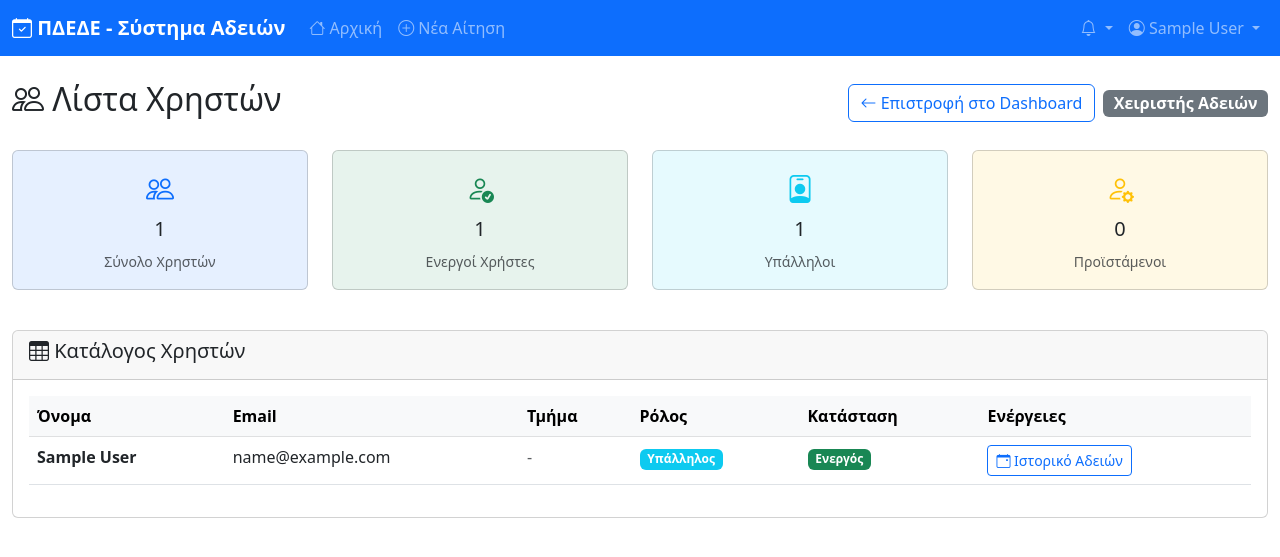
After one commit to apettas/adeies5, a Django app: page /leaves/users/ in a window 1280 px wide. The commit adds this page. Shown: the top 557 px of the page. Run offline with Django 5.2, Linux system fonts and the light colour scheme; the visitor is signed in with stand-in values (Sample User, id 1); data comes from the database, SQL or seed files in the repository; data that the repository does not hold is empty; some libraries are stand-ins or nearby versions.

Commit message:
22-06-2025 α

```diff
--- a/leaves/urls.py
+++ b/leaves/urls.py
@@ -20,6 +20,8 @@ urlpatterns = [
     path('handler/', views.HandlerDashboardView.as_view(), name='handler_dashboard'),
     path('complete/<int:pk>/', views.complete_leave_request, name='complete_leave_request'),
     path('reject-handler/<int:pk>/', views.reject_leave_request_by_handler, name='reject_leave_request_by_handler'),
+    path('users/', views.UsersListView.as_view(), name='users_list'),
+    path('user/<int:user_id>/history/', views.UserLeaveHistoryView.as_view(), name='user_leave_history'),
 
     # Detail view
     path('detail/<int:pk>/', views.LeaveRequestDetailView.as_view(), name='leave_request_detail'),
--- a/leaves/views.py
+++ b/leaves/views.py
@@ -15,6 +15,9 @@ from .models import LeaveRequest, LeaveType, SecureFile
 from .forms import LeaveRequestForm
 from .crypto_utils import SecureFileHandler, FileAccessController
 from notifications.utils import create_notification
+from django.contrib.auth import get_user_model
+
+User = get_user_model()
 
 
 class EmployeeDashboardView(LoginRequiredMixin, ListView):
@@ -56,7 +59,7 @@ class CreateLeaveRequestView(LoginRequiredMixin, CreateView):
     def get_success_url(self):
         """Ανακατεύθυνση στο κατάλληλο dashboard ανάλογα με τον ρόλο"""
         user = self.request.user
-        if user.is_leave_handler():
+        if user.is_leave_handler:
             return reverse_lazy('leaves:handler_dashboard')
         elif user.is_department_manager():
             return reverse_lazy('leaves:manager_dashboard')
@@ -295,7 +298,7 @@ class HandlerDashboardView(LoginRequiredMixin, ListView):
     paginate_by = 10
 
     def dispatch(self, request, *args, **kwargs):
-        if not request.user.is_leave_handler():
+        if not request.user.is_leave_handler:
             raise PermissionDenied("Δεν έχετε δικαίωμα πρόσβασης σε αυτή τη σελίδα.")
         return super().dispatch(request, *args, **kwargs)
 
@@ -321,10 +324,76 @@ class HandlerDashboardView(LoginRequiredMixin, ListView):
         return context
 
 
+class UsersListView(LoginRequiredMixin, ListView):
+    """Λίστα όλων των χρηστών για χειριστή αδειών"""
+    model = User
+    template_name = 'leaves/users_list.html'
+    context_object_name = 'users'
+    paginate_by = 20
+
+    def dispatch(self, request, *args, **kwargs):
+        if not request.user.is_leave_handler:
+            raise PermissionDenied("Δεν έχετε δικαίωμα πρόσβασης σε αυτή τη σελίδα.")
+        return super().dispatch(request, *args, **kwargs)
+
+    def get_queryset(self):
+        return User.objects.select_related('department').order_by('last_name', 'first_name')
+
+    def get_context_data(self, **kwargs):
+        context = super().get_context_data(**kwargs)
+
+        # Στατιστικά
+        context.update({
+            'total_users': User.objects.count(),
+            'active_users': User.objects.filter(is_active=True).count(),
+            'employees': User.objects.filter(role='employee').count(),
+            'managers': User.objects.filter(role='department_manager').count(),
+        })
+
+        return context
+
+
+class UserLeaveHistoryView(LoginRequiredMixin, ListView):
+    """Ιστορικό αδειών συγκεκριμένου χρήστη"""
+    model = LeaveRequest
+    template_name = 'leaves/user_leave_history.html'
+    context_object_name = 'leave_requests'
+    paginate_by = 10
+
+    def dispatch(self, request, *args, **kwargs):
+        if not request.user.is_leave_handler:
+            raise PermissionDenied("Δεν έχετε δικαίωμα πρόσβασης σε αυτή τη σελίδα.")
+        return super().dispatch(request, *args, **kwargs)
+
+    def get_queryset(self):
+        user_id = self.kwargs['user_id']
+        return LeaveRequest.objects.filter(user_id=user_id).select_related(
+            'leave_type', 'manager_approved_by', 'processed_by', 'rejected_by'
+        ).order_by('-created_at')
+
+    def get_context_data(self, **kwargs):
+        context = super().get_context_data(**kwargs)
+        user_id = self.kwargs['user_id']
+        user = get_object_or_404(User, pk=user_id)
+        context['selected_user'] = user
+
+        # Στατιστικά για αυτόν τον χρήστη
+        all_requests = LeaveRequest.objects.filter(user=user)
+        context.update({
+            'total_requests': all_requests.count(),
+            'completed_requests': all_requests.filter(status='COMPLETED').count(),
+            'pending_requests': all_requests.filter(status__in=['SUBMITTED', 'APPROVED_MANAGER', 'UNDER_PROCESSING']).count(),
+            'rejected_requests': all_requests.filter(status__in=['REJECTED_MANAGER', 'REJECTED_OPERATOR']).count(),
+            'total_days_used': sum(req.total_days for req in all_requests.filter(status='COMPLETED')),
+        })
+
+        return context
+
+
 @login_required
 def complete_leave_request(request, pk):
     """Ολοκλήρωση αίτησης από χειριστή αδειών"""
-    if not request.user.is_leave_handler():
+    if not request.user.is_leave_handler:
         raise PermissionDenied("Δεν έχετε δικαίωμα ολοκλήρωσης.")
 
     leave_request = get_object_or_404(LeaveRequest, pk=pk)
@@ -360,7 +429,7 @@ def complete_leave_request(request, pk):
 @login_required
 def reject_leave_request_by_handler(request, pk):
     """Απόρριψη αίτησης από χειριστή αδειών"""
-    if not request.user.is_leave_handler():
+    if not request.user.is_leave_handler:
         raise PermissionDenied("Δεν έχετε δικαίωμα απόρριψης.")
 
     leave_request = get_object_or_404(LeaveRequest, pk=pk)
@@ -401,7 +470,7 @@ class LeaveRequestDetailView(LoginRequiredMixin, DetailView):
         can_view = (
             obj.user == user or  # Ο ίδιος ο αιτών
             (user.is_department_manager() and obj.user.manager == user) or  # Ο προϊστάμενός του
-            user.is_leave_handler() or  # Χειριστής αδειών
+            user.is_leave_handler or  # Χειριστής αδειών
             user.is_administrator()  # Διαχειριστής
         )
 
--- a/templates/leaves/handler_dashboard.html
+++ b/templates/leaves/handler_dashboard.html
@@ -8,6 +8,9 @@
         <div class="d-flex justify-content-between align-items-center mb-4">
             <h2><i class="bi bi-gear"></i> Επεξεργασία Αιτήσεων</h2>
             <div class="d-flex gap-2 align-items-center">
+                <a href="{% url 'leaves:users_list' %}" class="btn btn-info">
+                    <i class="bi bi-people"></i> Λίστα Χρηστών
+                </a>
                 <a href="{% url 'leaves:create_leave_request' %}" class="btn btn-success">
                     <i class="bi bi-plus-circle"></i> Νέα Αίτηση Άδειας
                 </a>
--- /dev/null
+++ b/templates/leaves/users_list.html
@@ -0,0 +1,171 @@
+{% extends 'base.html' %}
+
+{% block title %}Λίστα Χρηστών - Σύστημα Αδειών ΠΔΕΔΕ{% endblock %}
+
+{% block content %}
+<div class="row mt-4">
+    <div class="col-12">
+        <div class="d-flex justify-content-between align-items-center mb-4">
+            <h2><i class="bi bi-people"></i> Λίστα Χρηστών</h2>
+            <div class="d-flex gap-2 align-items-center">
+                <a href="{% url 'leaves:handler_dashboard' %}" class="btn btn-outline-primary">
+                    <i class="bi bi-arrow-left"></i> Επιστροφή στο Dashboard
+                </a>
+                <span class="badge bg-secondary fs-6">Χειριστής Αδειών</span>
+            </div>
+        </div>
+    </div>
+</div>
+
+<!-- Στατιστικά -->
+<div class="row mb-4">
+    <div class="col-md-3 mb-3">
+        <div class="card text-center bg-primary bg-opacity-10">
+            <div class="card-body">
+                <i class="bi bi-people fs-3 text-primary"></i>
+                <h5 class="mt-2">{{ total_users }}</h5>
+                <small class="text-muted">Σύνολο Χρηστών</small>
+            </div>
+        </div>
+    </div>
+
+    <div class="col-md-3 mb-3">
+        <div class="card text-center bg-success bg-opacity-10">
+            <div class="card-body">
+                <i class="bi bi-person-check fs-3 text-success"></i>
+                <h5 class="mt-2">{{ active_users }}</h5>
+                <small class="text-muted">Ενεργοί Χρήστες</small>
+            </div>
+        </div>
+    </div>
+
+    <div class="col-md-3 mb-3">
+        <div class="card text-center bg-info bg-opacity-10">
+            <div class="card-body">
+                <i class="bi bi-person-badge fs-3 text-info"></i>
+                <h5 class="mt-2">{{ employees }}</h5>
+                <small class="text-muted">Υπάλληλοι</small>
+            </div>
+        </div>
+    </div>
+
+    <div class="col-md-3 mb-3">
+        <div class="card text-center bg-warning bg-opacity-10">
+            <div class="card-body">
+                <i class="bi bi-person-gear fs-3 text-warning"></i>
+                <h5 class="mt-2">{{ managers }}</h5>
+                <small class="text-muted">Προϊστάμενοι</small>
+            </div>
+        </div>
+    </div>
+</div>
+
+<!-- Λίστα Χρηστών -->
+<div class="row">
+    <div class="col-12">
+        <div class="card">
+            <div class="card-header">
+                <h5><i class="bi bi-table"></i> Κατάλογος Χρηστών</h5>
+            </div>
+            <div class="card-body">
+                {% if users %}
+                    <div class="table-responsive">
+                        <table class="table table-hover">
+                            <thead class="table-light">
+                                <tr>
+                                    <th>Όνομα</th>
+                                    <th>Email</th>
+                                    <th>Τμήμα</th>
+                                    <th>Ρόλος</th>
+                                    <th>Κατάσταση</th>
+                                    <th>Ενέργειες</th>
+                                </tr>
+                            </thead>
+                            <tbody>
+                                {% for user in users %}
+                                <tr>
+                                    <td>
+                                        <strong>{{ user.full_name }}</strong>
+                                        {% if user.employee_id %}
+                                        <br><small class="text-muted">Μητρώο: {{ user.employee_id }}</small>
+                                        {% endif %}
+                                    </td>
+                                    <td>
+                                        {{ user.email }}
+                                        {% if user.phone %}
+                                        <br><small class="text-muted">{{ user.phone }}</small>
+                                        {% endif %}
+                                    </td>
+                                    <td>
+                                        {% if user.department %}
+                                            <span class="badge bg-light text-dark">{{ user.department.name }}</span>
+                                        {% else %}
+                                            <span class="text-muted">-</span>
+                                        {% endif %}
+                                    </td>
+                                    <td>
+                                        {% if user.role == 'employee' %}
+                                            <span class="badge bg-info">Υπάλληλος</span>
+                                        {% elif user.role == 'department_manager' %}
+                                            <span class="badge bg-warning">Προϊστάμενος</span>
+                                        {% elif user.role == 'leave_handler' %}
+                                            <span class="badge bg-primary">Χειριστής Αδειών</span>
+                                        {% elif user.role == 'administrator' %}
+                                            <span class="badge bg-danger">Διαχειριστής</span>
+                                        {% endif %}
+                                    </td>
+                                    <td>
+                                        {% if user.is_active %}
+                                            <span class="badge bg-success">Ενεργός</span>
+                                        {% else %}
+                                            <span class="badge bg-secondary">Ανενεργός</span>
+                                        {% endif %}
+                                    </td>
+                                    <td>
+                                        <a href="{% url 'leaves:user_leave_history' user.pk %}"
+                                           class="btn btn-sm btn-outline-primary">
+                                            <i class="bi bi-calendar-event"></i> Ιστορικό Αδειών
+                                        </a>
+                                    </td>
+                                </tr>
+                                {% endfor %}
+                            </tbody>
+                        </table>
+                    </div>
+
+                    <!-- Pagination -->
+                    {% if is_paginated %}
+                    <nav aria-label="Pagination">
+                        <ul class="pagination justify-content-center">
+                            {% if page_obj.has_previous %}
+                                <li class="page-item">
+                                    <a class="page-link" href="?page={{ page_obj.previous_page_number }}">Προηγούμενη</a>
+                                </li>
+                            {% endif %}
+
+                            <li class="page-item active">
+                                <span class="page-link">
+                                    Σελίδα {{ page_obj.number }} από {{ page_obj.paginator.num_pages }}
+                                </span>
+                            </li>
+
+                            {% if page_obj.has_next %}
+                                <li class="page-item">
+                                    <a class="page-link" href="?page={{ page_obj.next_page_number }}">Επόμενη</a>
+                                </li>
+                            {% endif %}
+                        </ul>
+                    </nav>
+                    {% endif %}
+
+                {% else %}
+                    <div class="text-center py-5">
+                        <i class="bi bi-people fs-1 text-muted"></i>
+                        <h5 class="mt-3 text-muted">Δεν βρέθηκαν χρήστες</h5>
+                    </div>
+                {% endif %}
+            </div>
+        </div>
+    </div>
+</div>
+{% endblock %}
```
Also changed, not shown: leaves/models.py (+14 -1 lines), templates/leaves/user_leave_history.html (added, +199 -0 lines), 1 other file.
